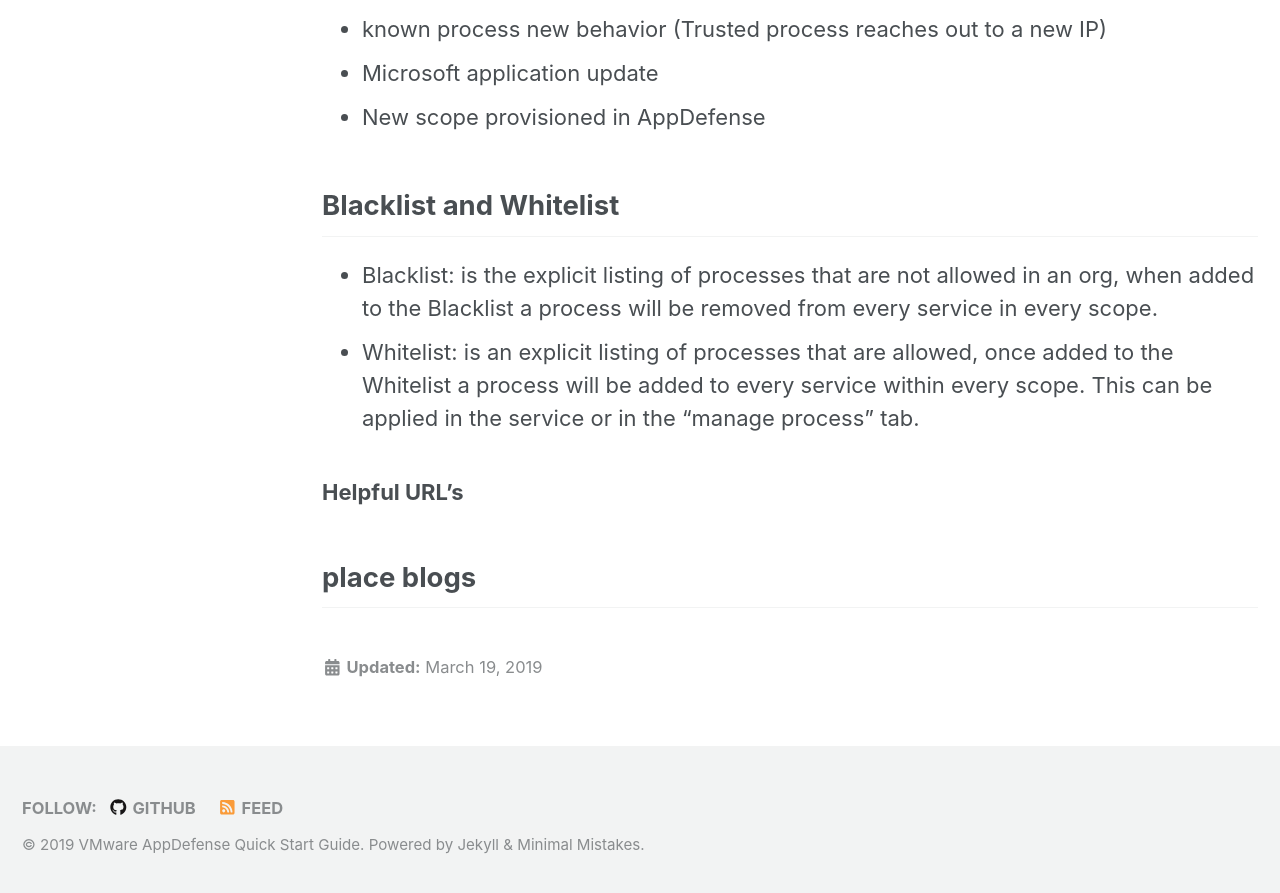
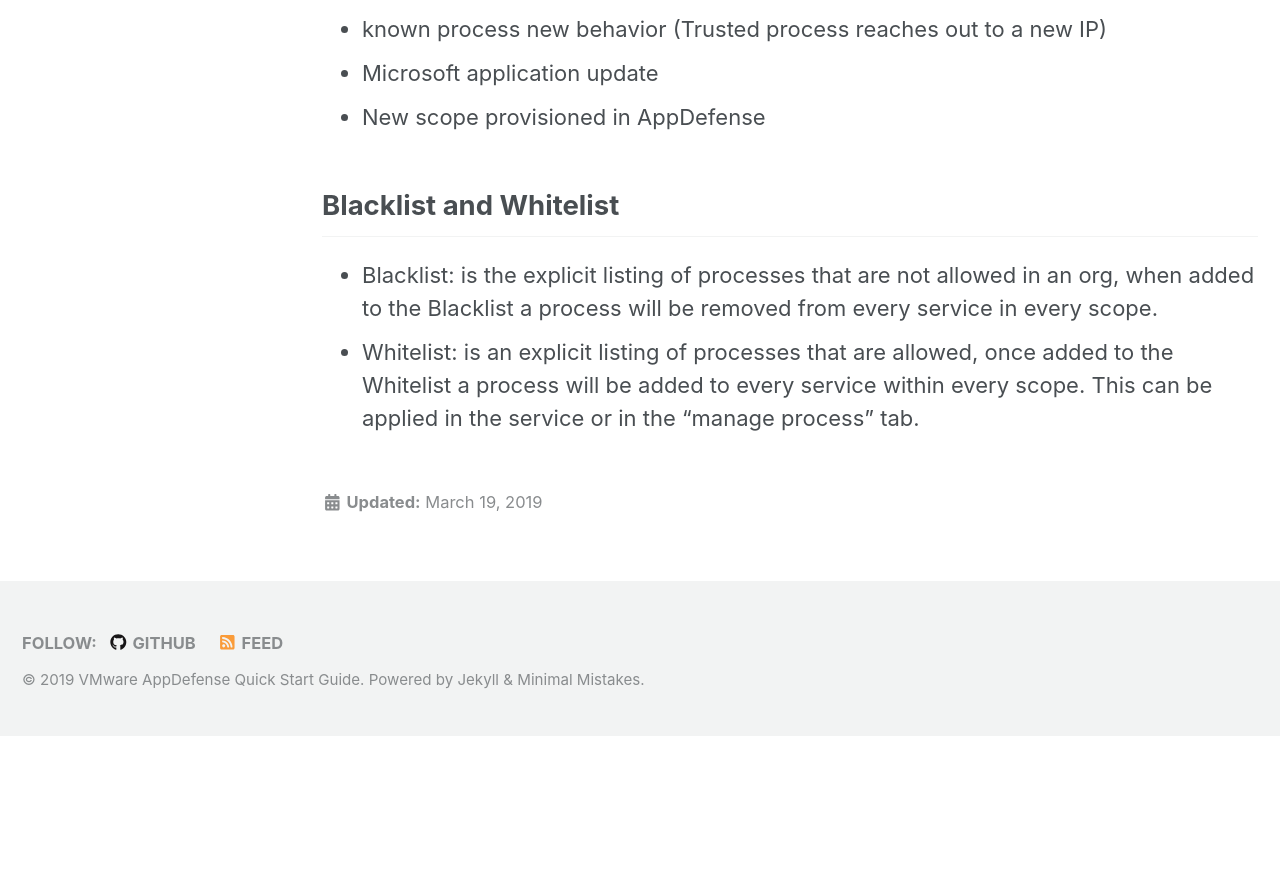
Before and after one commit to vmware-csa-team/AppDefense-Quick-Start-Guide, a Jekyll site: the page built from AppD Pages/protect.md, in a window 1280 px wide and 900 px high, scrolled down 2791 px. Shown: the top 893 px of the window. Built offline with Jekyll 4.4.1, drawn with Linux system fonts in a browser that asks for light colours; nearby versions of some CDN libraries; after the commit the page ends 3527 px from its top, so only the background shows below that.

Commit message:
Update protect.md

```diff
--- a/AppD Pages/protect.md
+++ b/AppD Pages/protect.md
@@ -52,7 +52,3 @@
 ## Blacklist and Whitelist
 - Blacklist: is the explicit listing of processes that are not allowed in an org, when added to the Blacklist a process will be removed from every service in every scope.
 - Whitelist: is an explicit listing of processes that are allowed, once added to the Whitelist a process will be added to every service within every scope.  This can be applied in the service or in the "manage process" tab.
-
-### Helpful URL's
-
-## place blogs
```
